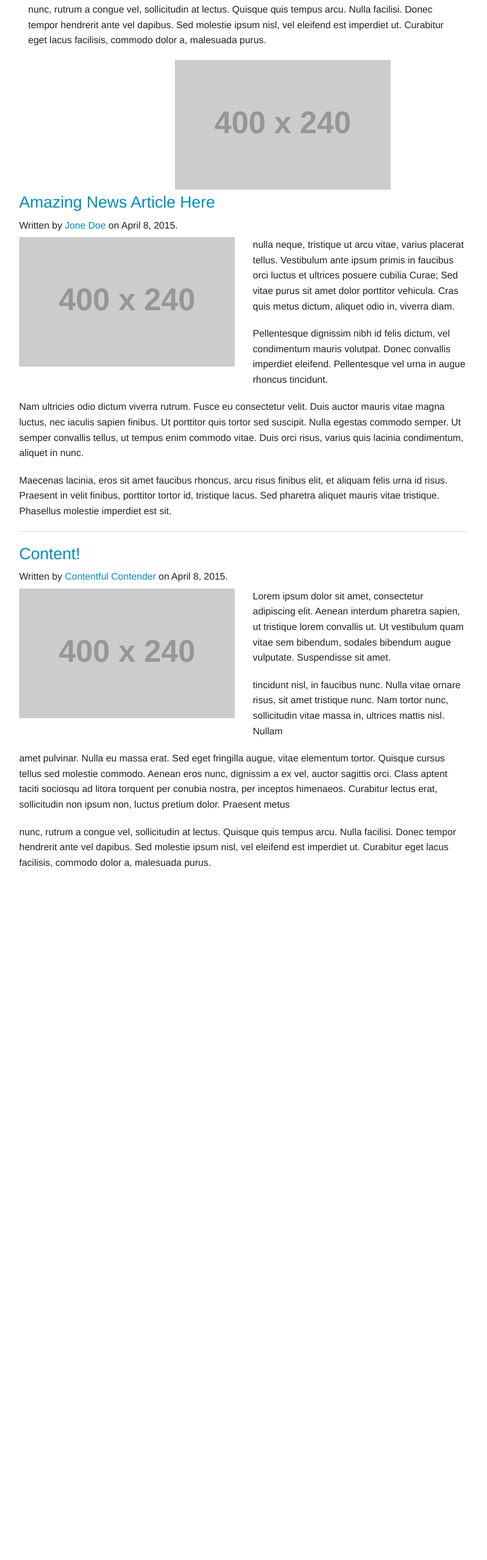
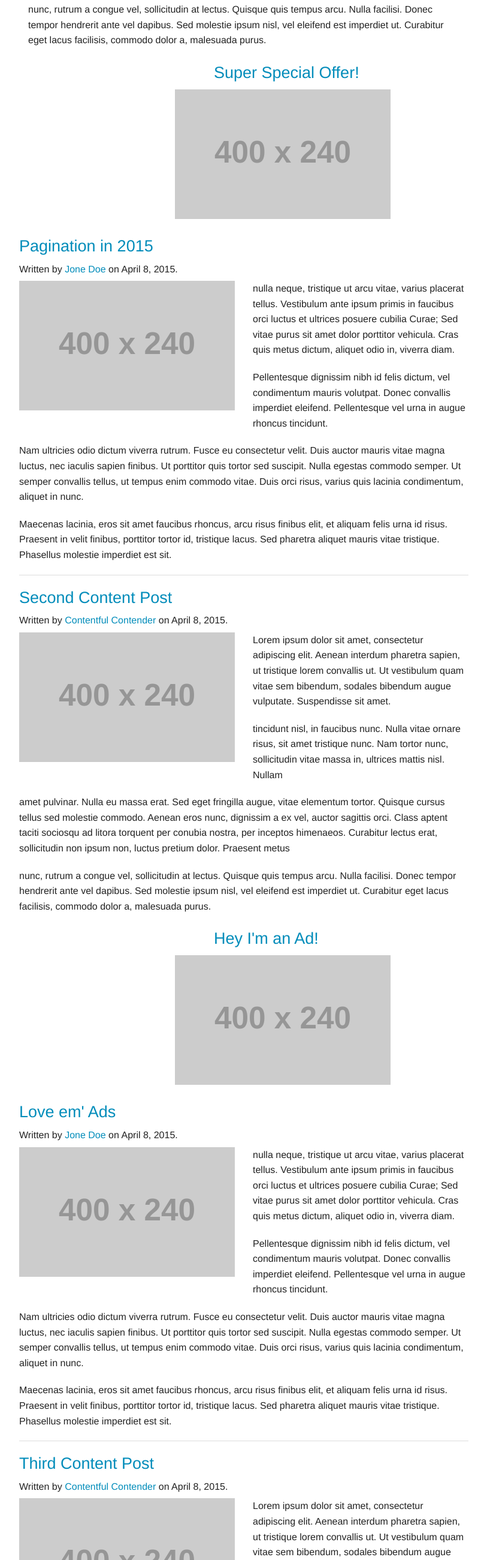
Before and after one commit to abrahamgrubin/SIBpartner-project, a website: page index.html in a window 1280 px wide. Shown: the part 1191-3791 px from the top of the page at 60% size, without its empty margins (108-921 px from the left). Before the commit the page ends 2661 px from the top, so only its background shows below. Drawn offline with Linux system fonts and the light colour scheme; no server answers; placeholder pictures from the web are drawn by us.

Commit message:
Finished pagination

```diff
--- a/index2.html
+++ b/index2.html
@@ -1,5 +1,14 @@
   <div class="row" id = "content">
       <article>
+
+      <div class="row">
+        <div class ="large-6 large-offset-5 columns">
+          <h3><a href="#">Super Special Offer!</a></h3>
+        </div>
+      </div>
+
+      </hr>
+
       <div class="row">
         <div class="large-6 large-offset-4 columns">
           <img src="http://placehold.it/400x240&text=[img]"/>
@@ -7,10 +16,11 @@
       </div>
       </article>
 
-      </hr>
+      <br>
+
       <article>
 
-        <h3><a href="#">Amazing News Article Here</a></h3>
+        <h3><a href="#">Pagination in 2015</a></h3>
         <h6>Written by <a href="#">Jone Doe</a> on April 8, 2015.</h6>
 
         <div class="row">
@@ -41,7 +51,7 @@
 
       <article>
 
-        <h3><a href="#">Content!</a></h3>
+        <h3><a href="#">Second Content Post</a></h3>
         <h6>Written by <a href="#">Contentful Contender</a> on April 8, 2015.</h6>
 
         <div class="row">
@@ -71,3 +81,4 @@
 
 
 </div>
+<a id="next" href="index3.html"></a>
--- /dev/null
+++ b/index3.html
@@ -0,0 +1,84 @@
+<div class="row" id = "content">
+    <article>
+
+    <div class="row">
+      <div class ="large-6 large-offset-5 columns">
+        <h3><a href="#">Hey I'm an Ad!</a></h3>
+      </div>
+    </div>
+
+    </hr>
+
+    <div class="row">
+      <div class="large-6 large-offset-4 columns">
+        <img src="http://placehold.it/400x240&text=[img]"/>
+      </div>
+    </div>
+    </article>
+
+    <br>
+
+    <article>
+
+      <h3><a href="#">Love em' Ads</a></h3>
+      <h6>Written by <a href="#">Jone Doe</a> on April 8, 2015.</h6>
+
+      <div class="row">
+        <div class="large-6 columns">
+          <img src="http://placehold.it/400x240&text=[img]"/>
+        </div>
+        <div class="large-6 columns">
+          <p> nulla neque, tristique ut arcu vitae, varius placerat tellus. Vestibulum ante ipsum primis in
+            faucibus orci luctus et ultrices posuere cubilia Curae; Sed vitae purus sit amet dolor porttitor
+            vehicula. Cras quis metus dictum, aliquet odio in, viverra diam.</p>
+          <p>Pellentesque dignissim nibh id felis dictum, vel condimentum mauris volutpat. Donec convallis
+             imperdiet eleifend. Pellentesque vel urna in augue rhoncus tincidunt.</p>
+        </div>
+
+      </div>
+
+      <p> Nam ultricies odio dictum viverra rutrum. Fusce eu consectetur velit. Duis auctor mauris vitae
+        magna luctus, nec iaculis sapien finibus. Ut porttitor quis tortor sed suscipit. Nulla egestas commodo
+         semper. Ut semper convallis tellus, ut tempus enim commodo vitae. Duis orci risus, varius quis lacinia
+         condimentum, aliquet in nunc.</p>
+
+      <p>Maecenas lacinia, eros sit amet faucibus rhoncus, arcu risus finibus elit, et aliquam felis urna id
+         risus. Praesent in velit finibus, porttitor tortor id, tristique lacus. Sed pharetra aliquet mauris
+          vitae tristique. Phasellus molestie imperdiet est sit.</p>
+
+    </article>
+    <hr/>
+
+    <article>
+
+      <h3><a href="#">Third Content Post</a></h3>
+      <h6>Written by <a href="#">Contentful Contender</a> on April 8, 2015.</h6>
+
+      <div class="row">
+        <div class="large-6 columns">
+          <img src="http://placehold.it/400x240&text=[img]"/>
+        </div>
+        <div class="large-6 columns">
+          <p>Lorem ipsum dolor sit amet, consectetur adipiscing elit. Aenean interdum pharetra sapien, ut
+            tristique lorem convallis ut. Ut vestibulum quam vitae sem bibendum, sodales bibendum augue vulputate.
+            Suspendisse sit amet.</p>
+          <p>tincidunt nisl, in faucibus nunc. Nulla vitae ornare risus, sit amet tristique nunc. Nam tortor nunc,
+            sollicitudin vitae massa in, ultrices mattis nisl. Nullam</p>
+        </div>
+
+      </div>
+
+      <p> amet pulvinar. Nulla eu massa erat. Sed eget fringilla augue, vitae elementum tortor. Quisque cursus
+        tellus sed molestie commodo. Aenean eros nunc, dignissim a ex vel, auctor sagittis orci. Class aptent
+        taciti sociosqu ad litora torquent per conubia nostra, per inceptos himenaeos. Curabitur lectus erat,
+        sollicitudin non ipsum non, luctus pretium dolor. Praesent metus</p>
+
+      <p> nunc, rutrum a congue vel, sollicitudin at lectus. Quisque quis tempus arcu. Nulla facilisi. Donec
+         tempor hendrerit ante vel dapibus. Sed molestie ipsum nisl, vel eleifend est imperdiet ut. Curabitur
+          eget lacus facilisis, commodo dolor a, malesuada purus.</p>
+
+    </article>
+
+
+</div>
+<a id="next" href="index4.html"></a>
```
